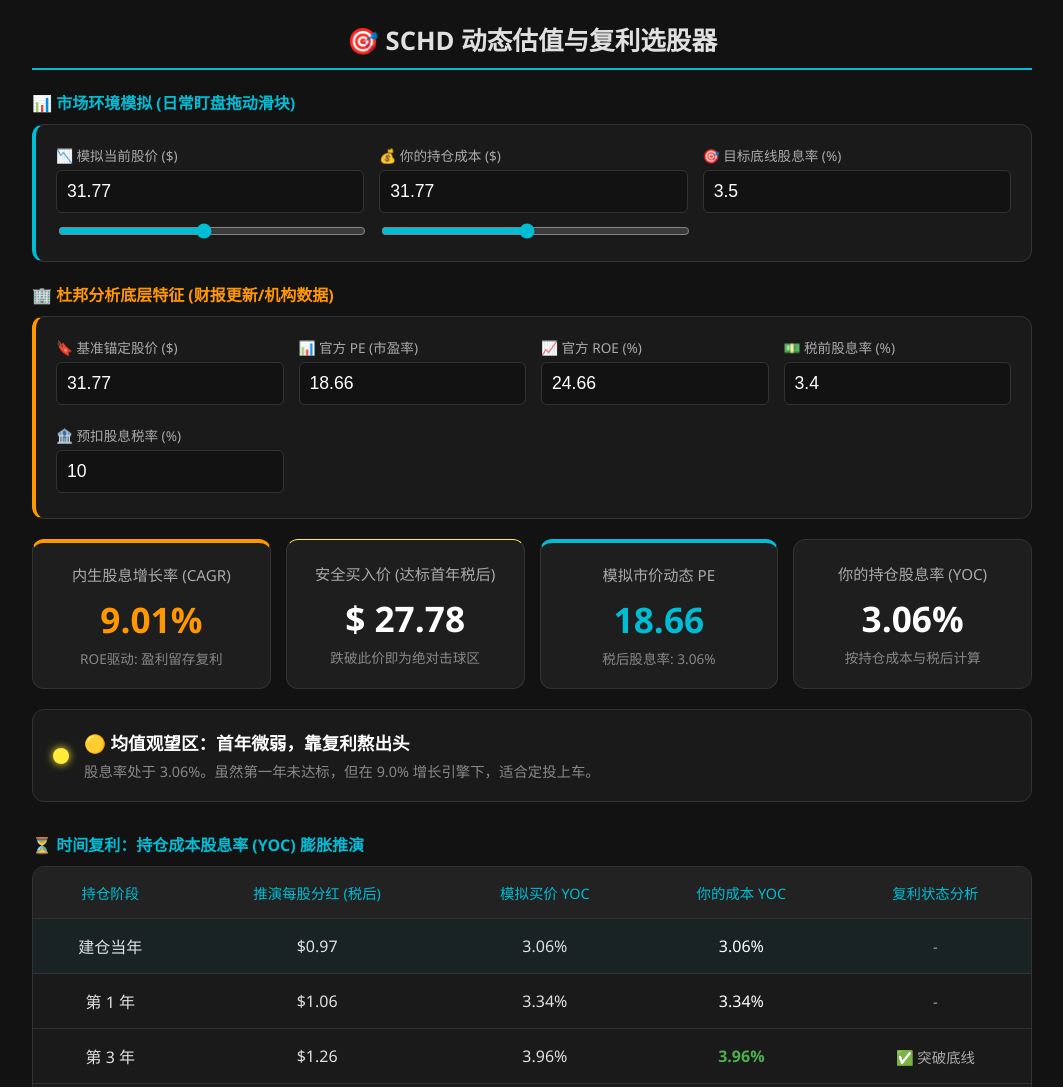
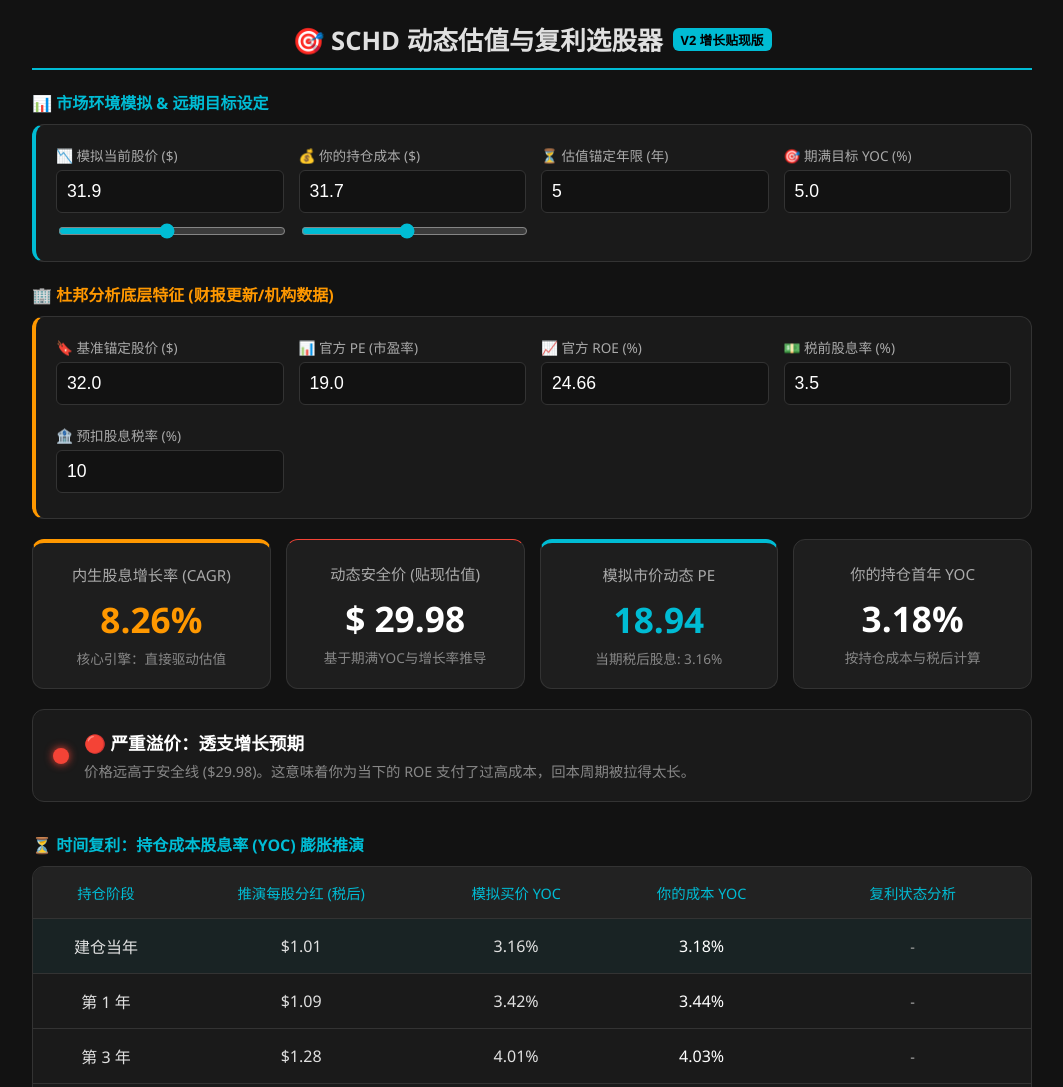
Before and after one commit to SherlockRobo/SCHD-calculator, a plain HTML site: page index.html in a window 1280 px wide. Shown: the top 1087 px of the page, without its empty margins (108-1171 px from the left). Drawn offline with Linux system fonts and the light colour scheme.

Commit message:
Update index.html

```diff
--- a/index.html
+++ b/index.html
@@ -3,22 +3,17 @@
 <head>
     <meta charset="UTF-8">
     <meta name="viewport" content="width=device-width, initial-scale=1.0">
-    <title>SCHD 动态估值与复利选股器</title>
+    <title>SCHD 动态估值与复利选股器 V2</title>
     <style>
         :root {
-            --bg-color: #121212;
-            --card-bg: #1e1e1e;
-            --text-color: #e0e0e0;
-            --cyan: #00bcd4;
-            --orange: #ff9800;
-            --green: #4caf50;
-            --yellow: #ffeb3b;
-            --red: #f44336;
-            --border-color: #333;
+            --bg-color: #121212; --card-bg: #1e1e1e; --text-color: #e0e0e0;
+            --cyan: #00bcd4; --orange: #ff9800; --green: #4caf50;
+            --yellow: #ffeb3b; --red: #f44336; --border-color: #333;
         }
         body { font-family: 'Segoe UI', Tahoma, Geneva, Verdana, sans-serif; background-color: var(--bg-color); color: var(--text-color); margin: 0; padding: 20px; display: flex; flex-direction: column; align-items: center; }
         .container { max-width: 1000px; width: 100%; }
         header { text-align: center; margin-bottom: 20px; border-bottom: 2px solid var(--cyan); padding-bottom: 10px; }
+        .version-badge { background-color: var(--cyan); color: #000; padding: 2px 8px; border-radius: 6px; font-size: 0.5em; vertical-align: middle; margin-left: 10px; }
 
         .section-title { font-size: 1rem; margin: 20px 0 10px 0; display: flex; align-items: center; font-weight: bold; }
         .title-cyan { color: var(--cyan); }
@@ -28,8 +23,8 @@
         .controls-grid.market { border-left: 4px solid var(--cyan); }
         .controls-grid.finance { border-left: 4px solid var(--orange); }
 
-        .control-group { display: flex; flex-direction: column; }
-        .control-group label { font-size: 0.85rem; color: #aaa; margin-bottom: 5px; display: flex; align-items: center; gap: 5px; }
+        .control-group { display: flex; flex-direction: column; justify-content: flex-start; }
+        .control-group label { font-size: 0.85rem; color: #aaa; margin-bottom: 5px; }
         .control-group input[type="number"] { background-color: #121212; border: 1px solid var(--border-color); color: #fff; padding: 10px; border-radius: 6px; font-size: 1.1rem; margin-bottom: 5px; transition: border-color 0.3s; }
         .control-group input[type="number"]:focus { border-color: var(--cyan); outline: none; }
         .control-group input[type="range"] { width: 100%; cursor: pointer; accent-color: var(--cyan); margin-top: 5px; }
@@ -56,26 +51,30 @@
 
 <div class="container">
     <header>
-        <h1 style="margin: 0; font-size: 1.6rem; display: flex; align-items: center; justify-content: center; gap: 10px;">
-            🎯 SCHD 动态估值与复利选股器
+        <h1 style="margin: 0; font-size: 1.6rem; display: flex; align-items: center; justify-content: center;">
+            🎯 SCHD 动态估值与复利选股器 <span class="version-badge">V2 增长贴现版</span>
         </h1>
     </header>
 
-    <div class="section-title title-cyan">📊 市场环境模拟 (日常盯盘拖动滑块)</div>
+    <div class="section-title title-cyan">📊 市场环境模拟 & 远期目标设定</div>
     <div class="controls-grid market">
         <div class="control-group">
             <label>📉 模拟当前股价 ($)</label>
-            <input type="number" id="in_price" value="31.77" step="0.1" oninput="calculate()">
-            <input type="range" id="slide_price" min="20" max="45" value="31.77" step="0.1" oninput="sync('slide_price', 'in_price')">
+            <input type="number" id="in_price" value="31.9" step="0.1" oninput="calculate()">
+            <input type="range" id="slide_price" min="20" max="45" value="31.9" step="0.1" oninput="sync('slide_price', 'in_price')">
         </div>
         <div class="control-group">
             <label>💰 你的持仓成本 ($)</label>
-            <input type="number" id="in_cost" value="31.77" step="0.1" oninput="calculate()">
-            <input type="range" id="slide_cost" min="20" max="45" value="31.77" step="0.1" oninput="sync('slide_cost', 'in_cost')">
+            <input type="number" id="in_cost" value="31.7" step="0.1" oninput="calculate()">
+            <input type="range" id="slide_cost" min="20" max="45" value="31.7" step="0.1" oninput="sync('slide_cost', 'in_cost')">
         </div>
-        <div class="control-group" style="justify-content: flex-start;">
-            <label>🎯 目标底线股息率 (%)</label>
-            <input type="number" id="in_target" value="3.5" step="0.1" oninput="calculate()">
+        <div class="control-group">
+            <label>⏳ 估值锚定年限 (年)</label>
+            <input type="number" id="in_anchor_years" value="5" step="1" oninput="calculate()" title="打算持有的年限基准">
+        </div>
+        <div class="control-group">
+            <label>🎯 期满目标 YOC (%)</label>
+            <input type="number" id="in_target_yoc" value="5.0" step="0.1" oninput="calculate()" title="在锚定年份希望达到的税后股息率">
         </div>
     </div>
 
@@ -83,11 +82,11 @@
     <div class="controls-grid finance">
         <div class="control-group">
             <label>🔖 基准锚定股价 ($)</label>
-            <input type="number" id="in_ref_price" value="31.77" step="0.1" oninput="calculate()" title="出此财报数据时的对应股价">
+            <input type="number" id="in_ref_price" value="32.0" step="0.1" oninput="calculate()">
         </div>
         <div class="control-group">
             <label>📊 官方 PE (市盈率)</label>
-            <input type="number" id="in_pe" value="18.66" step="0.1" oninput="calculate()">
+            <input type="number" id="in_pe" value="19.0" step="0.1" oninput="calculate()">
         </div>
         <div class="control-group">
             <label>📈 官方 ROE (%)</label>
@@ -95,11 +94,11 @@
         </div>
         <div class="control-group">
             <label>💵 税前股息率 (%)</label>
-            <input type="number" id="in_yield" value="3.4" step="0.1" oninput="calculate()">
+            <input type="number" id="in_yield" value="3.5" step="0.1" oninput="calculate()">
         </div>
         <div class="control-group">
             <label>🏦 预扣股息税率 (%)</label>
-            <input type="number" id="in_tax" value="10" step="1" oninput="calculate()" title="W-8BEN 内地居民专享">
+            <input type="number" id="in_tax" value="10" step="1" oninput="calculate()">
         </div>
     </div>
 
@@ -107,20 +106,20 @@
         <div class="card" style="border-top: 4px solid var(--orange);">
             <h3>内生股息增长率 (CAGR)</h3>
             <div class="metric text-orange" id="out_growth">0.0%</div>
-            <div class="metric-sub">ROE驱动: 盈利留存复利</div>
+            <div class="metric-sub">核心引擎：直接驱动估值</div>
         </div>
         <div class="card" id="card_safe">
-            <h3>安全买入价 (达标首年税后)</h3>
+            <h3>动态安全价 (贴现估值)</h3>
             <div class="metric" id="out_safe">$ 0.00</div>
-            <div class="metric-sub">跌破此价即为绝对击球区</div>
+            <div class="metric-sub">基于期满YOC与增长率推导</div>
         </div>
         <div class="card" style="border-top: 4px solid var(--cyan);">
             <h3>模拟市价动态 PE</h3>
             <div class="metric text-cyan" id="out_sim_pe">0.00</div>
-            <div class="metric-sub">税后股息率: <span id="out_sim_post_yield">0.0%</span></div>
+            <div class="metric-sub">当期税后股息: <span id="out_sim_post_yield">0.0%</span></div>
         </div>
         <div class="card">
-            <h3>你的持仓股息率 (YOC)</h3>
+            <h3>你的持仓首年 YOC</h3>
             <div class="metric" id="out_yoc">0.0%</div>
             <div class="metric-sub">按持仓成本与税后计算</div>
         </div>
@@ -159,36 +158,39 @@
     }
 
     function calculate() {
-        // --- 获取财报基础参数 ---
+        // --- 财报基础参数 ---
         let refPrice = parseFloat(document.getElementById('in_ref_price').value);
         let basePe = parseFloat(document.getElementById('in_pe').value);
         let baseRoe = parseFloat(document.getElementById('in_roe').value) / 100;
         let baseYield = parseFloat(document.getElementById('in_yield').value) / 100;
         let taxRate = parseFloat(document.getElementById('in_tax').value) / 100;
 
-        // --- 获取市场与持仓参数 ---
+        // --- 市场与远期目标参数 ---
         let simPrice = parseFloat(document.getElementById('in_price').value);
         let costPrice = parseFloat(document.getElementById('in_cost').value);
-        let targetYield = parseFloat(document.getElementById('in_target').value) / 100;
+        let anchorYears = parseFloat(document.getElementById('in_anchor_years').value);
+        let targetYoc = parseFloat(document.getElementById('in_target_yoc').value) / 100;
 
         // --- 核心杜邦逻辑推演 ---
-        // 1. 推算基础 EPS 和 每股分红 (DPS)
         let eps = refPrice / basePe;
-        let dps = refPrice * baseYield;
+        let dps = refPrice * baseYield; // 当期税前分红
 
-        // 2. 推算派息率 (Payout Ratio = DPS / EPS = PE * Yield)
         let payoutRatio = basePe * baseYield;
-        if(payoutRatio > 1) payoutRatio = 1; // 封顶保护
+        if(payoutRatio > 1) payoutRatio = 1;
 
-        // 3. 内生增长率 = ROE * (1 - 派息率)
+        // 核心引擎：增长率
         let growthRate = baseRoe * (1 - payoutRatio);
+
+        // --- 动态安全价贴现逻辑 (V2 核心升级) ---
+        // 公式：目标年份的税后分红 = 当期税后分红 * (1 + 增长率)^年限
+        // 安全买入价 = 目标年份税后分红 / 期满目标YOC
+        let futureTaxedDps = dps * (1 - taxRate) * Math.pow(1 + growthRate, anchorYears);
+        let safePrice = futureTaxedDps / targetYoc;
 
         // --- 模拟市场动态数据 ---
         let simPe = simPrice / eps;
         let simPreYield = dps / simPrice;
         let simPostYield = simPreYield * (1 - taxRate);
-
-        let safePrice = (dps * (1 - taxRate)) / targetYield;
         let myYoc = (dps * (1 - taxRate)) / costPrice;
 
         // --- 更新顶部卡片 UI ---
@@ -204,20 +206,20 @@
         let desc = document.getElementById('action_desc');
         let cardSafe = document.getElementById('card_safe');
 
-        if (simPrice <= safePrice) {
+        if (simPrice <= safePrice * 0.95) {
             light.style.backgroundColor = "var(--green)"; light.style.color = "var(--green)";
-            title.innerText = "🟢 黄金坑区：绝对击球点，安全垫极厚";
-            desc.innerText = `模拟市价 ($${simPrice}) 低于安全价。首年税后股息达 ${(simPostYield*100).toFixed(2)}%，叠加高增长，闭眼买入。`;
+            title.innerText = "🟢 极度低估：复利发动机开启";
+            desc.innerText = `当前估值极具吸引力。由于其 ${ (growthRate*100).toFixed(1) }% 的内生增长率，买入后无需等到 ${anchorYears} 年即可提前达成目标。`;
             cardSafe.style.borderTopColor = "var(--green)";
-        } else if (simPostYield >= (targetYield - 0.005)) {
+        } else if (simPrice <= safePrice * 1.05) {
             light.style.backgroundColor = "var(--yellow)"; light.style.color = "var(--yellow)";
-            title.innerText = "🟡 均值观望区：首年微弱，靠复利熬出头";
-            desc.innerText = `股息率处于 ${(simPostYield*100).toFixed(2)}%。虽然第一年未达标，但在 ${ (growthRate*100).toFixed(1) }% 增长引擎下，适合定投上车。`;
+            title.innerText = "🟡 估值中枢：合理区间的定投点";
+            desc.innerText = `价格完美贴合复利贴现模型。保持纪律买入，靠时间积累股数，${anchorYears} 年后大概率实现 ${ (targetYoc*100).toFixed(1) }% 现金流。`;
             cardSafe.style.borderTopColor = "var(--yellow)";
         } else {
             light.style.backgroundColor = "var(--red)"; light.style.color = "var(--red)";
-            title.innerText = "🔴 溢价警示区：估值偏贵，耐心等待回调";
-            desc.innerText = `市盈率被推高至 ${simPe.toFixed(1)} 倍，严重透支未来业绩，拉低了股息率。停止大额买入。`;
+            title.innerText = "🔴 严重溢价：透支增长预期";
+            desc.innerText = `价格远高于安全线 ($${safePrice.toFixed(2)})。这意味着你为当下的 ROE 支付了过高成本，回本周期被拉得太长。`;
             cardSafe.style.borderTopColor = "var(--red)";
         }
 
@@ -227,26 +229,24 @@
         tbody.innerHTML = "";
 
         years.forEach(year => {
-            // 复利公式：未来分红 = 当下分红 * (1 + 增长率)^年份
             let futureDps = dps * Math.pow(1 + growthRate, year);
             let futurePostDps = futureDps * (1 - taxRate);
 
-            // 计算不同视角的 YOC
-            let simYoc = futurePostDps / simPrice; // 假设今天按模拟价买入
-            let costYoc = futurePostDps / costPrice; // 按你的实际成本买入
+            let simYoc = futurePostDps / simPrice;
+            let costYoc = futurePostDps / costPrice;
 
             let tr = document.createElement('tr');
-            if(year === 0) tr.style.backgroundColor = "rgba(0, 188, 212, 0.05)"; // 第一年高亮底色
+            if(year === 0) tr.style.backgroundColor = "rgba(0, 188, 212, 0.05)";
 
             let status = "-";
-            if (costYoc >= targetYield && year > 0 && costYoc < 0.08) status = "✅ 突破底线";
-            if (costYoc >= 0.08) status = "🔥 躺平印钞机";
+            if (costYoc >= targetYoc && year > 0) status = "✅ 达成目标现金流";
+            if (costYoc >= targetYoc * 1.5) status = "🔥 超级印钞机";
 
             tr.innerHTML = `
                 <td>${year === 0 ? '建仓当年' : '第 ' + year + ' 年'}</td>
                 <td>$${futurePostDps.toFixed(2)}</td>
                 <td>${(simYoc * 100).toFixed(2)}%</td>
-                <td style="color: ${costYoc >= targetYield ? 'var(--green)' : '#fff'}; font-weight: ${costYoc >= targetYield ? 'bold' : 'normal'};">${(costYoc * 100).toFixed(2)}%</td>
+                <td style="color: ${costYoc >= targetYoc ? 'var(--green)' : '#fff'}; font-weight: ${costYoc >= targetYoc ? 'bold' : 'normal'};">${(costYoc * 100).toFixed(2)}%</td>
                 <td style="color: #aaa; font-size: 0.9em;">${status}</td>
             `;
             tbody.appendChild(tr);
```
